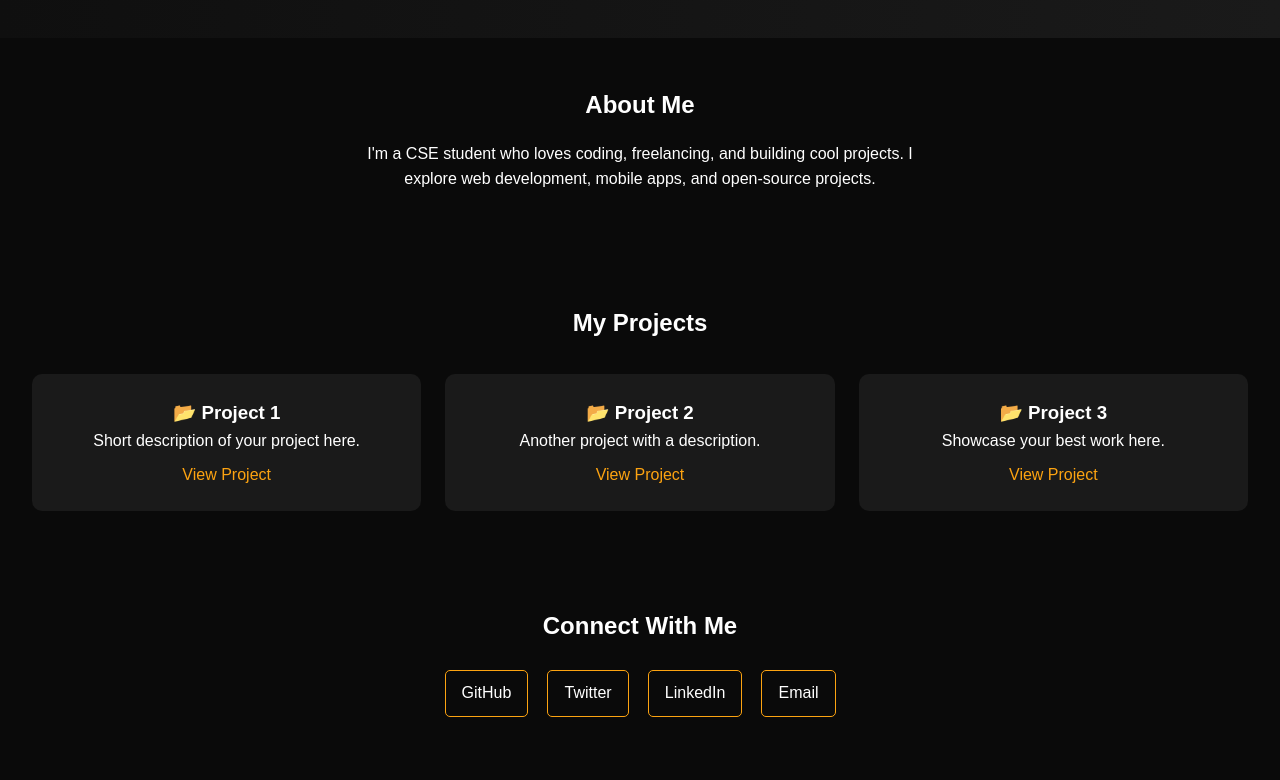
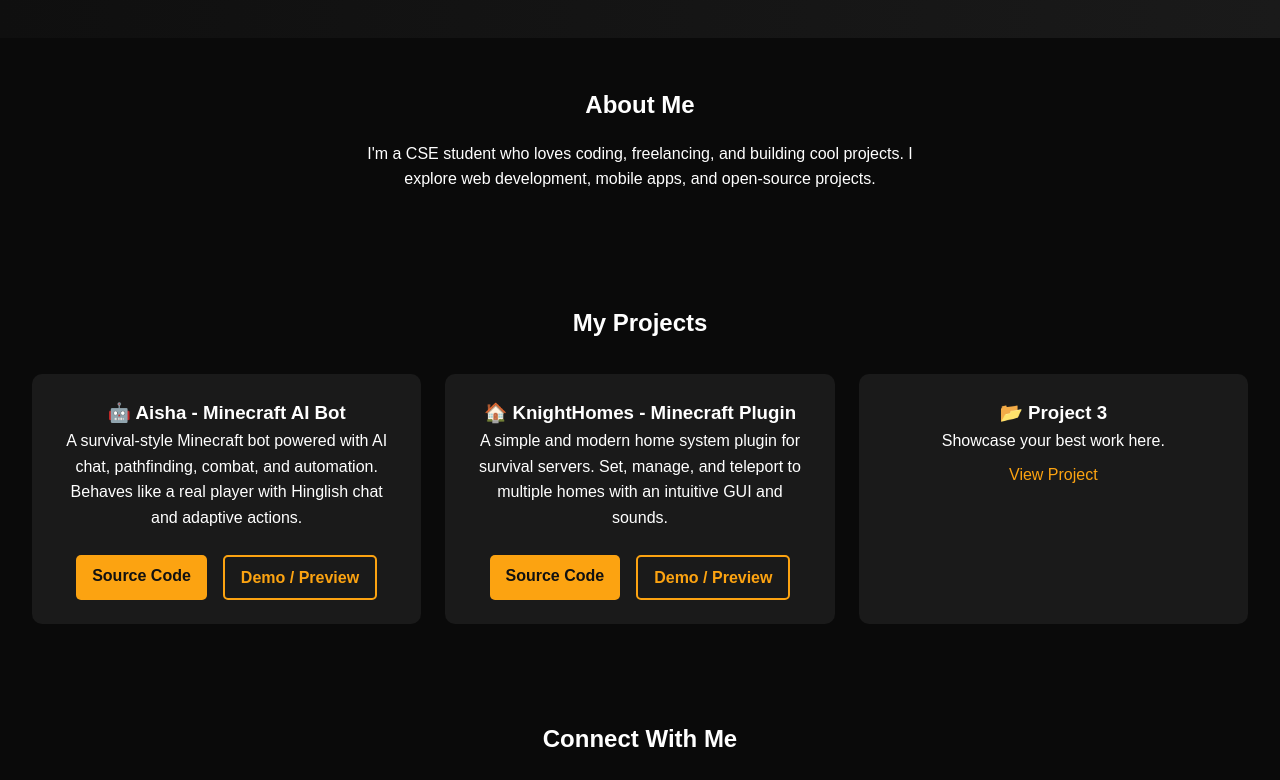
Before and after one commit to virendraXD/virendraXD.github.io, a plain HTML site: page index.html in a window 1280 px wide. Shown: the part 752-1532 px from the top of the page. Drawn offline with nearby package versions, Linux system fonts and the light colour scheme.

Commit message:
added Aisha and KnightHomes

```diff
--- a/index.html
+++ b/index.html
@@ -1,6 +1,7 @@
 <!-- index.html -->
 <!DOCTYPE html>
 <html lang="en">
+
 <head>
   <meta charset="UTF-8">
   <meta name="viewport" content="width=device-width, initial-scale=1.0">
@@ -8,6 +9,7 @@
   <link rel="stylesheet" href="style.css">
   <script src="script.js" defer></script>
 </head>
+
 <body>
   <!-- Header Section -->
   <header>
@@ -24,9 +26,17 @@
   <!-- Hero Section -->
   <section id="hero">
     <div class="hero-content">
-      <h2>Hello, I'm <span class="highlight">Virendra</span> 👋</h2>
-      <p>A passionate student, developer, and creator.</p>
-      <a href="#projects" class="btn">View My Work</a>
+      <h2>Hello world, I'm <span class="highlight">Virendra</span> 👋</h2>
+      <p><span id="typed"></span></p>
+      <script src="https://cdn.jsdelivr.net/npm/typed.js@2.0.12"></script>
+      <script>
+        var typed = new Typed("#typed", {
+          strings: ["CSE Student", "Web Developer", "Minecraft Modder", "AI Bot Builder"],
+          typeSpeed: 50,
+          backSpeed: 30,
+          loop: true
+        });
+      </script>
     </div>
   </section>
 
@@ -44,14 +54,26 @@
     <h2>My Projects</h2>
     <div class="projects-grid">
       <div class="project-card">
-        <h3>📂 Project 1</h3>
-        <p>Short description of your project here.</p>
-        <a href="#" target="_blank">View Project</a>
+        <h3>🤖 Aisha - Minecraft AI Bot</h3>
+        <p>
+          A survival-style Minecraft bot powered with AI chat, pathfinding, combat, and
+          automation. Behaves like a real player with Hinglish chat and adaptive actions.
+        </p>
+        <div class="project-buttons">
+          <a href="https://github.com/virendraXD/AishaBot" target="_blank" class="btn">Source Code</a>
+          <a href="https://youtu.be/demo-link" target="_blank" class="btn secondary">Demo / Preview</a>
+        </div>
       </div>
       <div class="project-card">
-        <h3>📂 Project 2</h3>
-        <p>Another project with a description.</p>
-        <a href="#" target="_blank">View Project</a>
+        <h3>🏠 KnightHomes - Minecraft Plugin</h3>
+        <p>
+          A simple and modern home system plugin for survival servers.
+          Set, manage, and teleport to multiple homes with an intuitive GUI and sounds.
+        </p>
+        <div class="project-buttons">
+          <a href="https://github.com/virendraXD/KnightHomes" target="_blank" class="btn">Source Code</a>
+          <a href="https://www.spigotmc.org/resources/knighthomes.12345/" target="_blank" class="btn secondary">Demo / Preview</a>
+        </div>
       </div>
       <div class="project-card">
         <h3>📂 Project 3</h3>
@@ -77,4 +99,5 @@
     <p>© 2025 Virendra | Built with ❤️</p>
   </footer>
 </body>
+
 </html>
--- a/style.css
+++ b/style.css
@@ -154,3 +154,35 @@ footer {
   padding: 1rem;
   margin-top: 2rem;
 }
+
+.project-buttons {
+  margin-top: 1rem;
+  display: flex;
+  justify-content: center;
+  gap: 1rem;
+}
+
+.project-buttons .btn {
+  padding: 0.5rem 1rem;
+  background: #fca311;
+  color: #111;
+  border-radius: 5px;
+  text-decoration: none;
+  font-weight: bold;
+  transition: 0.3s;
+}
+
+.project-buttons .btn:hover {
+  background: #ffbf47;
+}
+
+.project-buttons .btn.secondary {
+  background: transparent;
+  border: 2px solid #fca311;
+  color: #fca311;
+}
+
+.project-buttons .btn.secondary:hover {
+  background: #fca311;
+  color: #111;
+}
```
